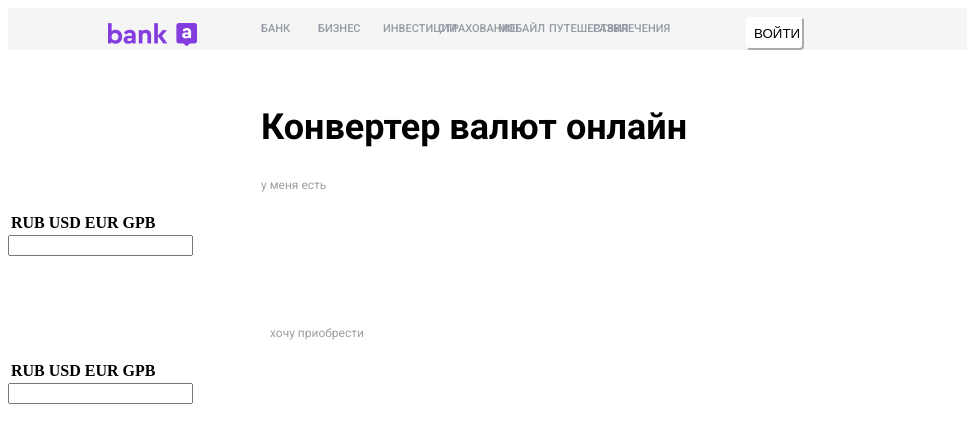
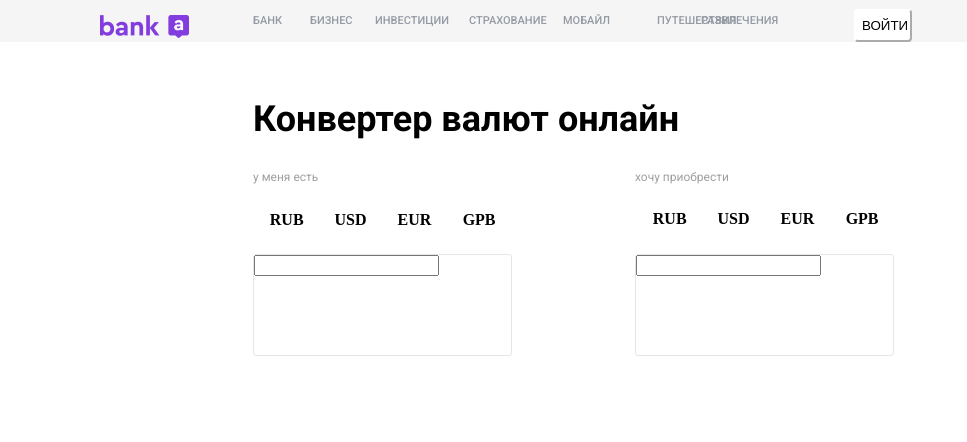
Before and after one commit to nnisyaa/M3, a plain HTML site: page index.html in a window 1280 px wide. Shown: the whole page, without its empty margins (0-967 px from the left). Drawn offline with Linux system fonts and the light colour scheme.

Commit message:
Commit 4

```diff
--- a/index.html
+++ b/index.html
@@ -19,13 +19,12 @@
       <button class="log-in">ВОЙТИ</button>
   </div>
   <h1 class="heading">Конвертер валют онлайн</h1>
+  <p class="have">у меня есть</p>
+  <p class="want">хочу приобрести</p>
 
-  <div class="container">
-    <div class="left-container">
-        <p class="have">у меня есть</p>
-        <div class="currency">
+  <div class="money-left">
     <table>
-                <thead>
+        <thead class="left">
             <th>RUB</th>
             <th>USD</th>
             <th>EUR</th>
@@ -33,10 +32,15 @@
         </thead>
     </table>
 </div>
-        <div>
-            <input type="text" required>
-            <p></p>
-        </div>
+<div class="money-right" >
+    <table>
+        <thead class="right">
+            <th>RUB</th>
+            <th>USD</th>
+            <th>EUR</th>
+            <th>GPB</th>
+        </thead>
+    </table>
 </div>
 
 
@@ -45,19 +49,20 @@
 
 
 
+  <div class="container">
+    <div class="left-container">
+
+
+        <div>
+            <input type="text" required>
+            <p></p>
+        </div>
+    </div>
+
 
     <div class="right-container">
-        <p class="want">хочу приобрести</p>
-        <div class="currency">
-            <table>
-                <thead>
-                    <th>RUB</th>
-                    <th>USD</th>
-                    <th>EUR</th>
-                    <th>GPB</th>
-                </thead>
-            </table>
-        </div>
+
+
         <div>
             <input type="text" required>
             <p></p>
--- a/style.css
+++ b/style.css
@@ -1,5 +1,8 @@
 @import url('https://fonts.googleapis.com/css2?family=Roboto+Slab:wght@100;200;300;400;500;600;700;800;900&family=Roboto:wght@100;300;400;500;700;900&display=swap');
 @media only screen and (min-width: 1280px){
+body{
+    margin: 0px;
+}
 .head{
     background-color: #F5F5F6;
     margin-left: 0px;
@@ -40,16 +43,16 @@ p:hover{
     margin-left:21px ;
 }
 .fourth{
-    margin-left:11px ;
+    margin-left :50px;
 }
 .fifth{
-    margin-left:16px ;
+    margin-left:50px ;
 }
 .sixth{
-    margin-left:7px ;
+    margin-left:50px ;
 }
 .seventh{
-    margin-left:10px ;
+    margin-left:px ;
 }
 .log-in{
     width: 58px;
@@ -88,15 +91,79 @@ p:hover{
 .want{
     width: 120px;
     height: 28px;
-    margin-top: 33px;
-    margin-left: 262px;
+    margin-top: -40px;
+    margin-left: 635px;
     font-family: 'Roboto';
     font-style: normal;
     font-weight: 400;
     font-size: 12px;
-    line-height: 14px;
     display: flex;
-    align-items: center;
+    flex-direction: row;
     color: #9F9F9F;
 }
+.left-container{
+    box-sizing: border-box;
+    width: 259px;
+    height: 102px;
+    margin-left: 253px;
+    margin-top: 20px;
+    border: 1px solid #E5E5E5;
+    border-radius: 3px;
 }
+.right-container{
+    box-sizing: border-box;
+    width: 259px;
+    height: 102px;
+    margin-left: 123px;
+    margin-top: 20px;
+    border: 1px solid #E5E5E5;
+    border-radius: 3px;
+}
+.container{
+    display:flex;
+    flex-direction: row;
+}
+.money-left{
+    width: 259px;
+    height: 30px;
+    margin-left: 253px;
+    margin-top: 1px;
+}
+.money-right{
+    margin-left: 636px;
+    width: 259px;
+    height: 30px;
+    margin-top: -30px;
+}
+
+
+
+
+
+
+table{
+    width: 259px;
+    height: 30px;
+    left: 253px;
+    margin-top: 1px;
+}
+.left{
+    box-sizing: border-box;
+    width: 259px;
+    height: 30px;
+    left: 253px;
+    margin-top: 1px;
+
+border: 1px solid #E5E5E5;
+    border-radius: 3px;
+}
+
+
+
+
+
+
+
+
+
+}
```
Lines whose indentation alone changed are shown as unchanged.
